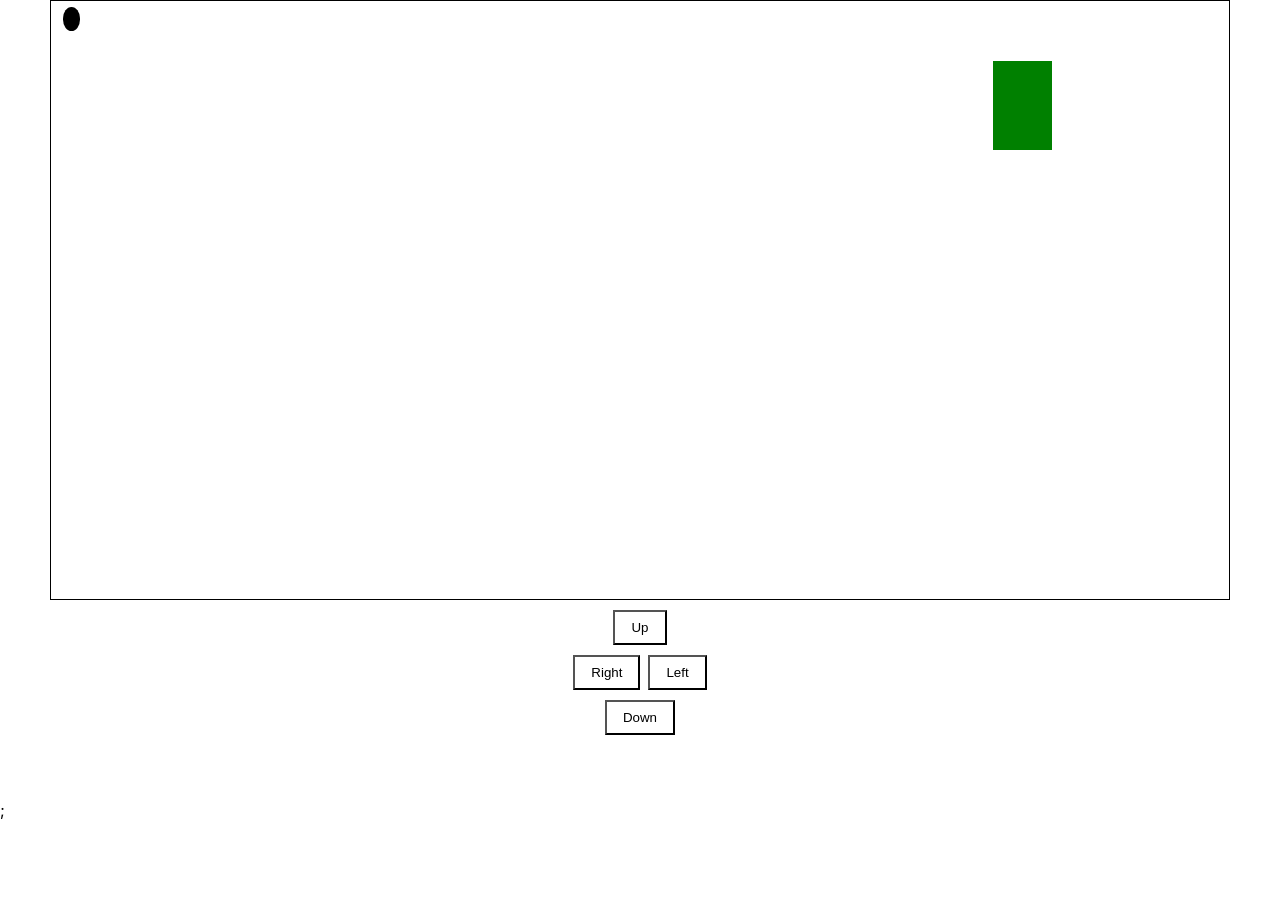
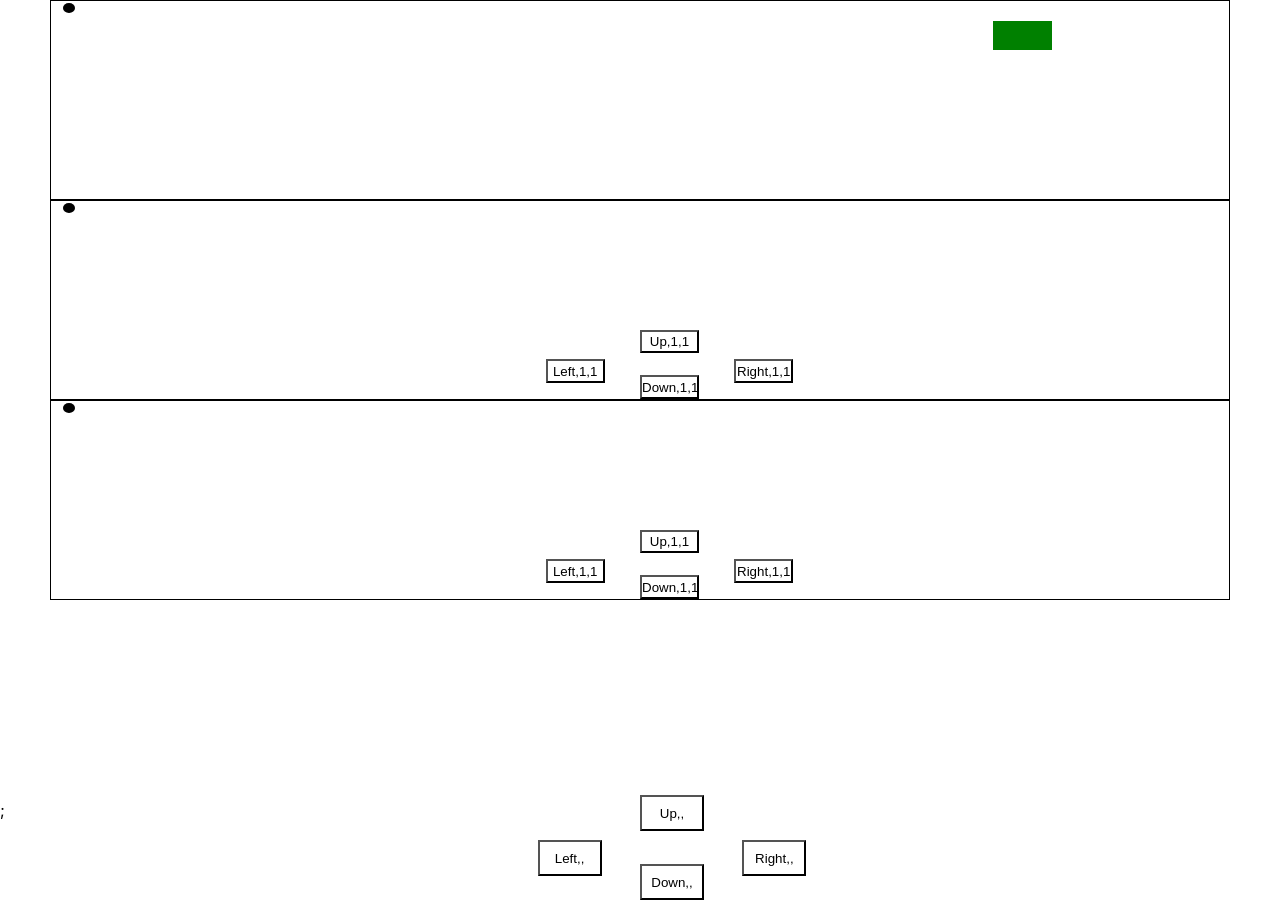
Before and after one commit to skv93-coder/ball-space-ankush, a React (Create React App) app: page / in a window 1280 px wide. Before the commit the page ends 820 px from the top, so only its background shows below. Built offline with nearby package versions, Linux system fonts and the light colour scheme.

Commit message:
rough work is done

```diff
--- a/src/components/Ball.jsx
+++ b/src/components/Ball.jsx
@@ -2,10 +2,14 @@ import React from "react";
 import { useBall } from "../store";
 import { ballDimension } from "../constants";
 
-export default function Ball() {
-  const ball = useBall();
+export default function Ball({ idx }) {
+  const ball = useBall(idx);
+  console.log("ball,idx", ball, idx);
   return (
     <div
+      onClick={() => {
+        console.log("ball", idx, ball, idx);
+      }}
       style={{
         height: ballDimension.height + "%",
         width: ballDimension.width + "%",
--- a/src/components/BoardContainer.jsx
+++ b/src/components/BoardContainer.jsx
@@ -1,19 +1,20 @@
 import React from "react";
 import Square from "./Square";
 import Ball from "./Ball";
+import ButtonGroup from "./ButtonGroup";
 
-export default function BoardContainer() {
+export default function BoardContainer({ idx }) {
   return (
     <div
       className="board-container"
       style={{
         border: "1px solid black",
-        height: "75vh",
+        height: "25vh",
         position: "relative",
       }}
     >
-      <Square />
-      <Ball />
+      {idx === 0 ? <Square key="7ys" /> : <ButtonGroup key="72" idx={idx} />}
+      <Ball key="47" idx={idx} />
     </div>
   );
 }
--- a/src/components/Button.jsx
+++ b/src/components/Button.jsx
@@ -1,26 +1,58 @@
 import React, { useCallback, useState } from "react";
-import { useDispatch } from "../store";
+import { useBall, useDispatch } from "../store";
 import { useSpecialButton } from "../useSpecialButton";
+import useIntersection from "../useIntersection";
 
-export default function Button({ k }) {
+export default function Button({ k, idx, top, left }) {
   const [isBeingPressed, setIsBeingPressed] = useState("");
   const dispatch = useDispatch();
+
   const handleClick = useCallback(() => {
-    dispatch({ type: k.toUpperCase() });
-  }, [k, dispatch]);
+    console.log("k", k);
+    dispatch({ type: k.toUpperCase(), payload: idx - 1 });
+  }, [k, dispatch, idx]);
   const handleClickStart = useCallback((ev) => {
     setIsBeingPressed(ev);
   }, []);
   const evListener = useSpecialButton(handleClick, 1000, handleClickStart);
+  const ball = useBall(idx);
+  console.log(
+    "qwerty"
+    // ball,
+    // left,
+    // top,
+    // ball.x >= left,
+    // ball.x <= left + 5,
+    // ball.y >= top,
+    // ball.y <= top + 5
+  );
+  useIntersection(
+    ball &&
+      ball.x >= left &&
+      ball.x <= left + 5 &&
+      ball.y >= top &&
+      ball.y <= top + 12,
+    handleClick,
+    1000
+  );
   return (
+    <>
       <button
         style={{
           background: isBeingPressed === "START" ? "gray" : "white",
-        padding: "8px 16px",
+          // padding: "1% 3%",
+          top: top + "%",
+          left: left + "%",
+          position: "absolute",
+          width: "5%",
+          height: "12%",
+          textAlign: "center",
         }}
         {...evListener}
       >
-      {k[0].toUpperCase()}{k.slice(1)}
+        {k[0].toUpperCase()}
+        {k.slice(1)},{ball && ball.x},{ball && ball.y}
       </button>
+    </>
   );
 }
--- /dev/null
+++ b/src/components/ButtonGroup.jsx
@@ -0,0 +1,16 @@
+import React from "react";
+import Button from "./Button";
+
+const keyboard = ["up", "right", "down", "left"];
+export default function ButtonGroup({ idx }) {
+  return (
+    <>
+      <Button k={keyboard[0]} key={keyboard[0]} top={65} left={50} idx={idx} />
+
+      <Button k={keyboard[1]} key={keyboard[1]} left={58} top={80} idx={idx} />
+      <Button k={keyboard[3]} top={80} key={keyboard[3]} left={42} idx={idx} />
+
+      <Button k={keyboard[2]} top={88} left={50} key={keyboard[2]} idx={idx} />
+    </>
+  );
+}
--- a/src/components/GameContainer.jsx
+++ b/src/components/GameContainer.jsx
@@ -2,8 +2,8 @@ import React, { useCallback } from "react";
 import BoardContainer from "./BoardContainer";
 import NavigationContainer from "./NavigationContainer";
 import Success from "./Success";
+import useKeyUpDown from "../useKeyUpDown";
 import { useDispatch } from "../store";
-import useKeyUpDown from "../useKeyUpDown";
 
 const keyCodeLookup = {
   ArrowUp: "UP",
@@ -14,16 +14,21 @@ const keyCodeLookup = {
 const keyArr = ["ArrowUp", "ArrowDown", "ArrowLeft", "ArrowRight"];
 export default function GameContainer() {
   const dispatch = useDispatch();
+
+
+  const balls = [0, 1, 2];
   const handleKeyUp = useCallback(
     (code) => {
-      dispatch({ type: keyCodeLookup[code] });
+      dispatch({ type: keyCodeLookup[code], payload: 0 });
     },
     [dispatch]
   );
   useKeyUpDown({ keyArr, fc: handleKeyUp, time: 1000 });
   return (
     <div style={{ width: "100%", height: "100vh" }}>
-      <BoardContainer />
+      {balls.map((b, i) => (
+        <BoardContainer key={i} idx={i} />
+      ))}
       <NavigationContainer />
       <Success />
     </div>
--- a/src/components/NavigationContainer.jsx
+++ b/src/components/NavigationContainer.jsx
@@ -1,7 +1,6 @@
 import React from "react";
-import Button from "./Button";
+import ButtonGroup from "./ButtonGroup";
 
-const keyboard = ["up", "right", "down", "left"];
 export default function NavigationContainer() {
   return (
     <div
@@ -10,30 +9,11 @@ export default function NavigationContainer() {
         justifyContent: "center",
         padding: "10px 12px",
         alignItems: "center",
+        position: "relative",
+        height: "300px",
       }}
     >
-      <div style={{ display: "flex", justifyContent: "center" }}>
-        <Button k={keyboard[0]} key={keyboard[0]} />
-      </div>
-      <div
-        style={{
-          display: "flex",
-          justifyContent: "center",
-          padding: "10px 12px",
-          gap: 8,
-        }}
-      >
-        <Button k={keyboard[1]} key={keyboard[1]} />
-        <Button k={keyboard[3]} key={keyboard[3]} />
-      </div>
-      <div
-        style={{
-          display: "flex",
-          justifyContent: "center",
-        }}
-      >
-        <Button k={keyboard[2]} key={keyboard[2]} />
-      </div>
+      <ButtonGroup idx={3} />
     </div>
   );
 }
--- a/src/components/Success.jsx
+++ b/src/components/Success.jsx
@@ -4,7 +4,7 @@ import { ballDimension, squareDimension } from "../constants";
 
 export default function Success() {
   const square = useSquare();
-  const ball = useBall();
+  const ball = useBall(0);
 
   if (
     square.x <= ball.x &&
@@ -19,7 +19,7 @@ export default function Success() {
           width: "150px",
           border: "2px solid green",
           position: "absolute",
-          top: "calc(75vh - 150px)",
+          top: "calc(25vh - 150px)",
           left: "calc(50% - 75px)",
         }}
       >
--- a/src/constants.js
+++ b/src/constants.js
@@ -1,8 +1,8 @@
 const screenWidth = window.screen.width;
 const screenHeight = window.screen.height;
-export const ballDimension = { height: 4, width: screenWidth > 700 ? 1.5 : 4 };
+export const ballDimension = { height: 5, width: screenWidth > 700 ? 1 : 4 };
 export const squareDimension = {
   height: 15,
   width: screenWidth > 700 ? 5 : 15,
 };
-export const increment = 5;
+export const increment = 4;
--- a/src/index.js
+++ b/src/index.js
@@ -1,14 +1,14 @@
-import React from 'react';
-import ReactDOM from 'react-dom/client';
-import './index.css';
-import App from './App';
-import reportWebVitals from './reportWebVitals';
+import React from "react";
+import ReactDOM from "react-dom/client";
+import "./index.css";
+import App from "./App";
+import reportWebVitals from "./reportWebVitals";
 
-const root = ReactDOM.createRoot(document.getElementById('root'));
+const root = ReactDOM.createRoot(document.getElementById("root"));
 root.render(
-  <React.StrictMode>
-    <App />
-  </React.StrictMode>
+  // <React.StrictMode>
+  <App />
+  // </React.StrictMode>
 );
 
 // If you want to start measuring performance in your app, pass a function
--- a/src/store.js
+++ b/src/store.js
@@ -4,30 +4,50 @@ const context = React.createContext(null);
 
 const handleReduced = (prev, action) => {
   let { ball, square } = prev;
-
+  ball = [...ball];
   // eslint-disable-next-line default-case
   switch (action.type) {
     case "LEFT":
-      ball = { ...ball, x: Math.max(ball.x - increment, 0) };
+      ball[action.payload] = {
+        ...ball[action.payload],
+        x: Math.max(ball[action.payload].x - increment, 0),
+      };
       break;
     case "RIGHT":
-      ball = { ...ball, x: Math.min(100, ball.x + increment) };
+      ball[action.payload] = {
+        ...ball[action.payload],
+        x: Math.min(100, ball[action.payload].x + increment),
+      };
       break;
     case "UP":
-      ball = { ...ball, y: Math.max(0, ball.y - increment) };
+      ball[action.payload] = {
+        ...ball[action.payload],
+        y: Math.max(0, ball[action.payload].y - increment),
+      };
       break;
     case "DOWN":
-      ball = { ...ball, y: Math.min(100, ball.y + increment) };
+      ball[action.payload] = {
+        ...ball[action.payload],
+        y: Math.min(100, ball[action.payload].y + increment),
+      };
       break;
   }
+  console.log("ball", ball, prev.ball);
   return { ...prev, ball, square };
 };
 const initialStore = {
-  ball: { x: 1, y: 1 },
+  ball: [
+    { x: 1, y: 1 },
+    { x: 1, y: 1 },
+    { x: 1, y: 1 },
+  ],
   square: { x: 80, y: 10 },
 };
-export const useBall = () => {
+export const useBall = (idx) => {
   const { ball } = useContext(context);
+  if (Number.isInteger(idx)) {
+    return ball[idx];
+  }
   return ball;
 };
 export const useSquare = () => {
--- /dev/null
+++ b/src/useIntersection.js
@@ -0,0 +1,20 @@
+import { useEffect, useRef } from "react";
+
+const useIntersection = (cdn, fc, time) => {
+  const ref = useRef();
+  useEffect(() => {
+    if (cdn) {
+      ref.current = setInterval(fc, time);
+    } else if (ref.current) {
+      clearInterval(ref.current);
+      ref.current = null;
+    }
+    return () => {
+      if (ref.current) {
+        clearInterval(ref.current);
+      }
+    };
+  }, [cdn, fc, time]);
+};
+
+export default useIntersection;
```
Lines whose indentation alone changed are shown as unchanged.
